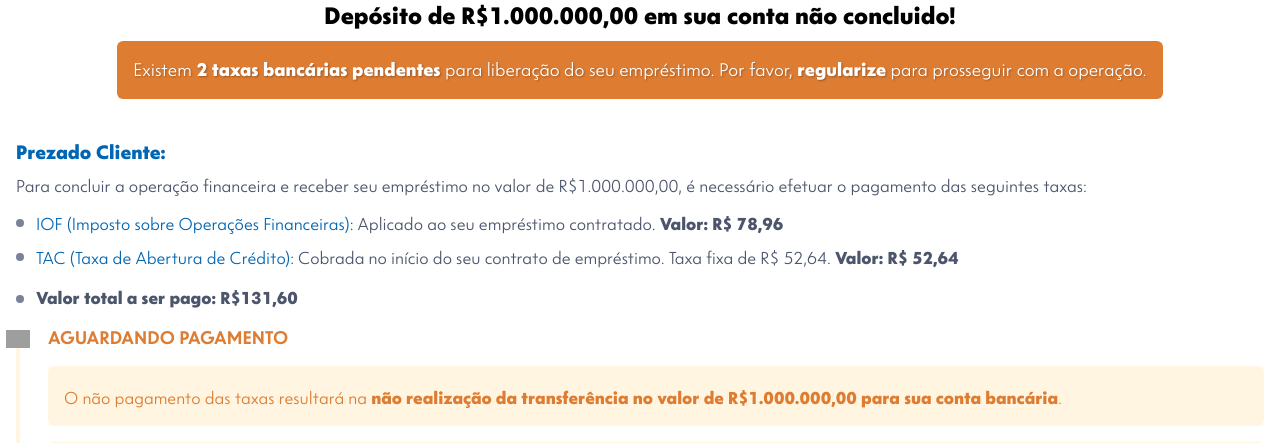
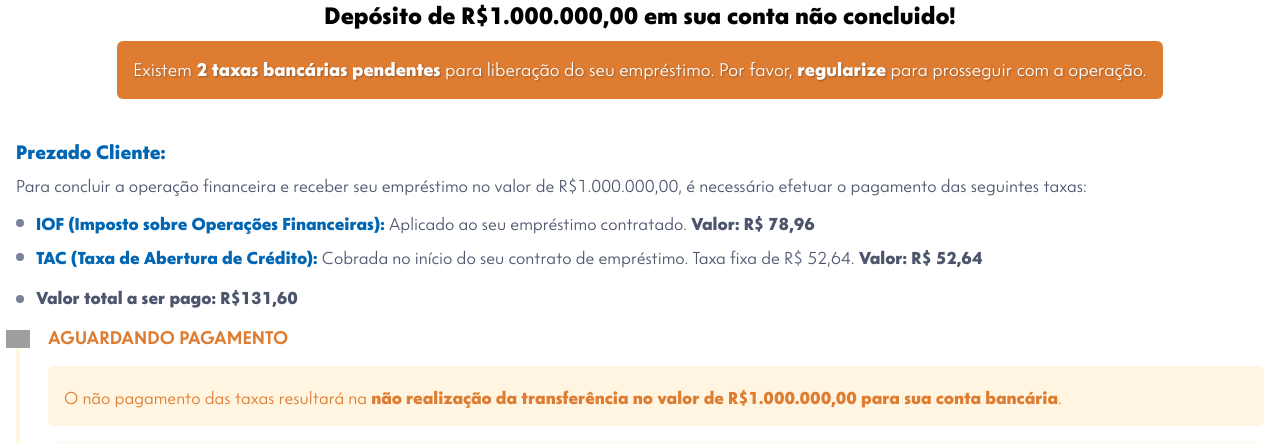
Before and after one commit to almirpcc1/OPERACAO, a Flask app: page /obrigado in a window 1280 px wide. Shown: the part 1081-1524 px from the top of the page. Run offline with Flask 3, Linux system fonts and the light colour scheme; some libraries are stand-ins or nearby versions; grey boxes are pictures that could not be loaded.

Commit message:
Style: Bolden fee names in thank you page.
Replit-Commit-Author: Agent
Replit-Commit-Session-Id: 21ccdb36-d5a4-43ac-b61e-539a340db93c
Replit-Commit-Screenshot-Url: https://storage.googleapis.com/screenshot-production-us-central1/35e934f3-3030-429b-85dd-91738cb2713c/c709cde9-b67c-4d96-8ed9-c95df48749f3.jpg

```diff
--- a/templates/thank_you.html
+++ b/templates/thank_you.html
@@ -120,13 +120,13 @@
                 <li class="flex items-start mb-2">
                     <span class="w-2 h-2 bg-[#7a8299] rounded-full mt-2 mr-3 flex-shrink-0"></span>
                     <div>
-                        <strong class="font-medium" style="color: #0066b3;">IOF (Imposto sobre Operações Financeiras):</strong> Aplicado ao seu empréstimo contratado. <strong>Valor: R$ 78,96</strong>
+                        <strong class="font-bold" style="color: #0066b3;">IOF (Imposto sobre Operações Financeiras):</strong> Aplicado ao seu empréstimo contratado. <strong>Valor: R$ 78,96</strong>
                     </div>
                 </li>
                 <li class="flex items-start mb-2">
                     <span class="w-2 h-2 bg-[#7a8299] rounded-full mt-2 mr-3 flex-shrink-0"></span>
                     <div>
-                        <strong class="font-medium" style="color: #0066b3;">TAC (Taxa de Abertura de Crédito):</strong> Cobrada no início do seu contrato de empréstimo. Taxa fixa de R$ 52,64. <strong>Valor: R$ 52,64</strong>
+                        <strong class="font-bold" style="color: #0066b3;">TAC (Taxa de Abertura de Crédito):</strong> Cobrada no início do seu contrato de empréstimo. Taxa fixa de R$ 52,64. <strong>Valor: R$ 52,64</strong>
                     </div>
                 </li>
             </ul>
```
